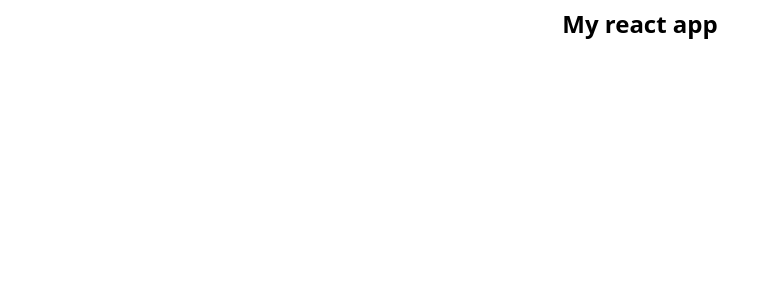
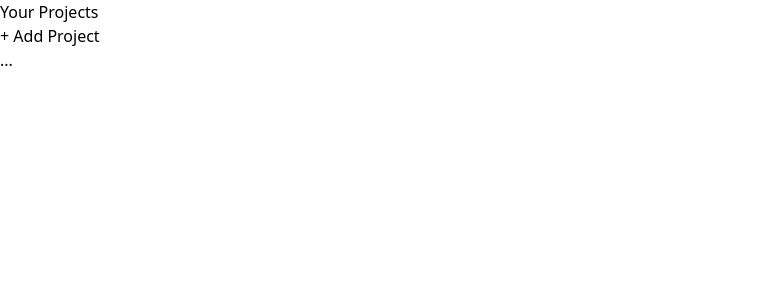
Before and after one commit to BartoszStachowski/React-Project-Manager, a React (Vite) app: page / in a window 1280 px wide. Shown: the top 300 px of the page, without its empty margins (0-780 px from the left). Built offline with nearby package versions, Linux system fonts and the light colour scheme.

Commit message:
add sidebar

```diff
--- a/src/App.jsx
+++ b/src/App.jsx
@@ -1,8 +1,10 @@
+import { ProjectSidebar } from "./components/ProjectSidebar";
+
 function App() {
   return (
-    <>
-      <h1 className="mt-2 text-center text-2xl font-bold">My react app</h1>
-    </>
+    <main>
+      <ProjectSidebar />
+    </main>
   );
 }
 
--- /dev/null
+++ b/src/components/ProjectSidebar.jsx
@@ -0,0 +1,9 @@
+export const ProjectSidebar = () => {
+  return (
+    <aside>
+      <h2>Your Projects</h2>
+      <button>+ Add Project</button>
+      <ul>...</ul>
+    </aside>
+  );
+};
```
